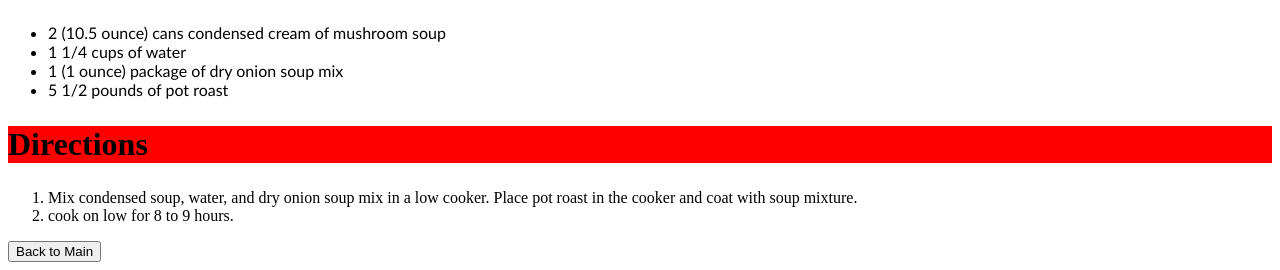
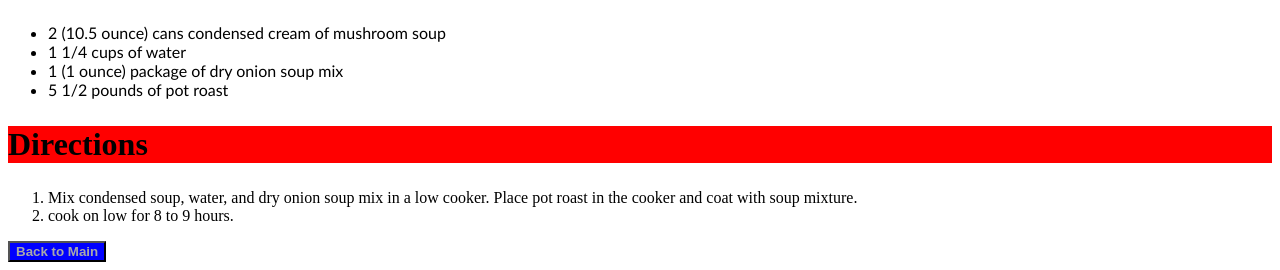
Before and after one commit to StefanLenhard/odin-recipes, a plain HTML site: page recipes/potroast.html in a window 1280 px wide. Shown: the part 577-847 px from the top of the page. Drawn offline with Linux system fonts and the light colour scheme.

Commit message:
Build: Add button to css

```diff
--- a/styles.css
+++ b/styles.css
@@ -29,3 +29,9 @@ img {
     width: auto;
 
 }
+
+button {
+    font-weight: bolder;
+    background-color: blue;
+    color: darkgrey;
+}
```
